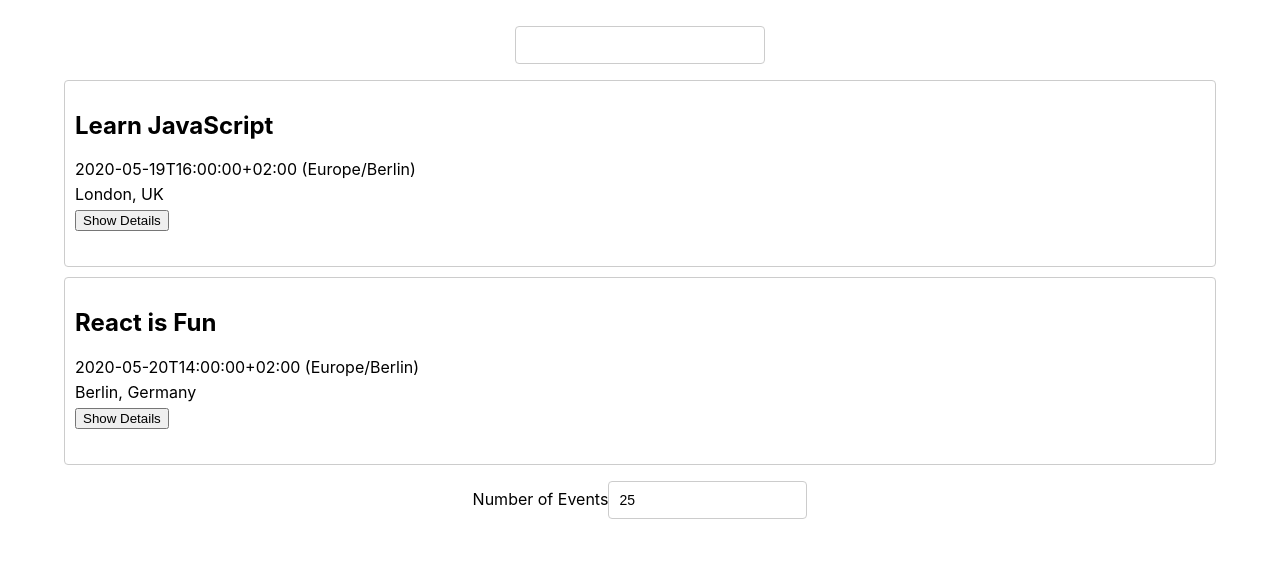
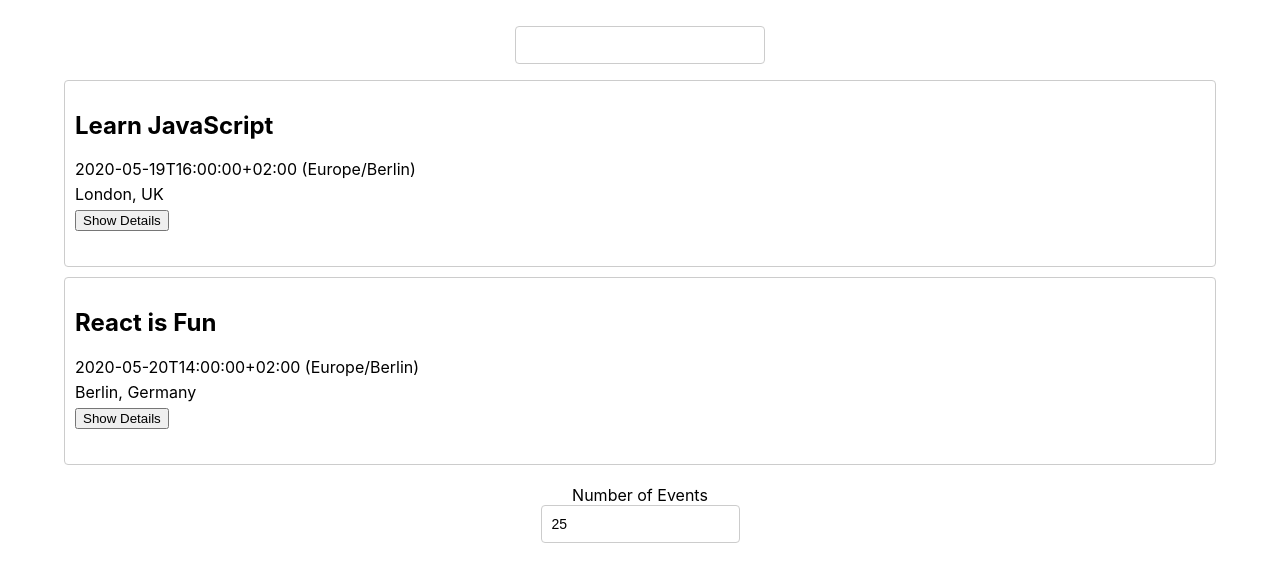
Before and after one commit to Jorgeperez246/meet, a React (Create React App) app: page / in a window 1280 px wide. Shown: the top 582 px of the page. Built offline with nearby package versions, Linux system fonts and the light colour scheme.

Commit message:
added functionality to number of events

```diff
--- a/src/App.js
+++ b/src/App.js
@@ -9,6 +9,7 @@ class App extends Component {
   state = {
     events: [],
     locations: [],
+    numberOfEvents: 25,
   };
   componentDidMount() {
     this.mounted = true;
@@ -22,14 +23,19 @@ class App extends Component {
   componentWillUnmount() {
     this.mounted = false;
   }
-  updateEvents = (location) => {
+  updateEvents = (location, eventNum) => {
+    if (!location) location = "all";
+    !eventNum
+      ? (eventNum = this.state.numberOfEvents)
+      : this.setState({ numberOfEvents: eventNum });
+
     getEvents().then((events) => {
       const locationEvents =
         location === "all"
           ? events
           : events.filter((event) => event.location === location);
       this.setState({
-        events: locationEvents,
+        events: locationEvents.slice(0, eventNum),
       });
     });
   };
@@ -41,7 +47,10 @@ class App extends Component {
           updateEvents={this.updateEvents}
         />
         <EventList events={this.state.events} />
-        <NumberOfEvents />
+        <NumberOfEvents
+          numberOfEvents={this.state.numberOfEvents}
+          updateEvents={this.updateEvents}
+        />
       </div>
     );
   }
--- a/src/CitySearch.js
+++ b/src/CitySearch.js
@@ -26,7 +26,7 @@ class CitySearch extends Component {
       showSuggestions: false,
     });
 
-    this.props.updateEvents(suggestion);
+    this.props.updateEvents(suggestion, undefined);
   };
 
   render() {
--- a/src/NumberOfEvents.js
+++ b/src/NumberOfEvents.js
@@ -8,16 +8,17 @@ class NumberOfEvents extends Component {
   handleInputChanged = (event) => {
     const value = event.target.value;
     if (!isNaN(value) && value >= 1) {
-      return this.setState({ numberOfEvents: value });
+      this.setState({ numberOfEvents: value });
     } else {
       console.log("Please enter a valid number.");
-      return this.state.numberOfEvents;
+      this.state.numberOfEvents;
     }
+    this.props.updateEvents(undefined, value);
   };
 
   render() {
     return (
-      <div>
+      <div className="numberOfEvents">
         <label for="num-events">Number of Events</label>
         <input
           type="text"
```
Also changed, not shown: 1 other file (tests, documents, lock files or other folders).
